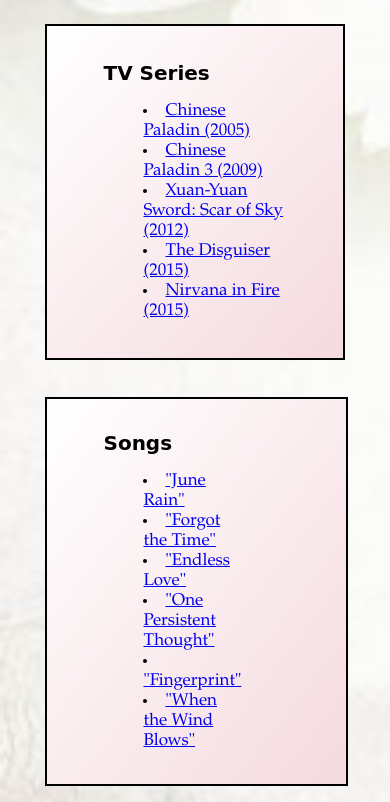
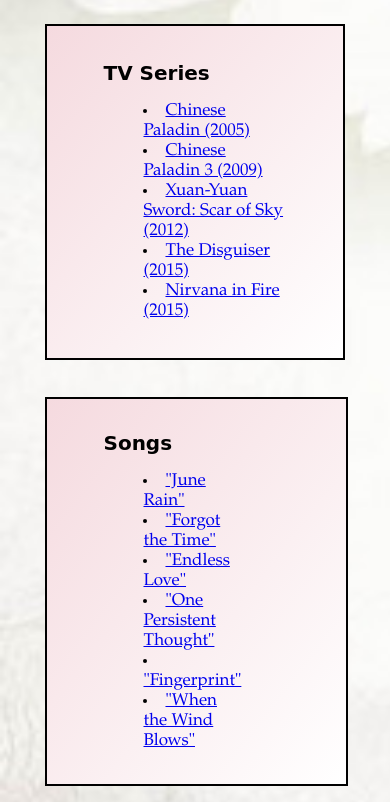
Before and after one commit to lulu-cao/hu-ge-fansite, a plain HTML site: page index.html in a window 390 px wide. Shown: the part 712-1514 px from the top of the page. Drawn offline with Linux system fonts and the light colour scheme; grey boxes are pictures that could not be loaded.

Commit message:
slightly changed the background color of two sections

```diff
--- a/fanpage-hu-ge.css
+++ b/fanpage-hu-ge.css
@@ -76,7 +76,7 @@
 /* Adjust the position and appearance of two sections when the window size is smaller than 768px. */
 @media screen and (max-width: 768px) {
     .left {
-        background: linear-gradient(to left top, rgb(245, 218, 223), white);
+        background: linear-gradient(to left top, white, rgb(245, 218, 223));
         margin: 5% 10% 5% 10%;
         padding: 5% 15% 5% 15%;
         border: 2px solid black;
@@ -85,7 +85,7 @@
 
     .right {
         float: left;
-        background: linear-gradient(to left top, rgb(245, 218, 223), white);
+        background: linear-gradient(to left top, white, rgb(245, 218, 223));
         margin: 5% 10% 5% 10%;
         padding: 4% 28% 4% 15%;
         border: 2px solid black;
```
